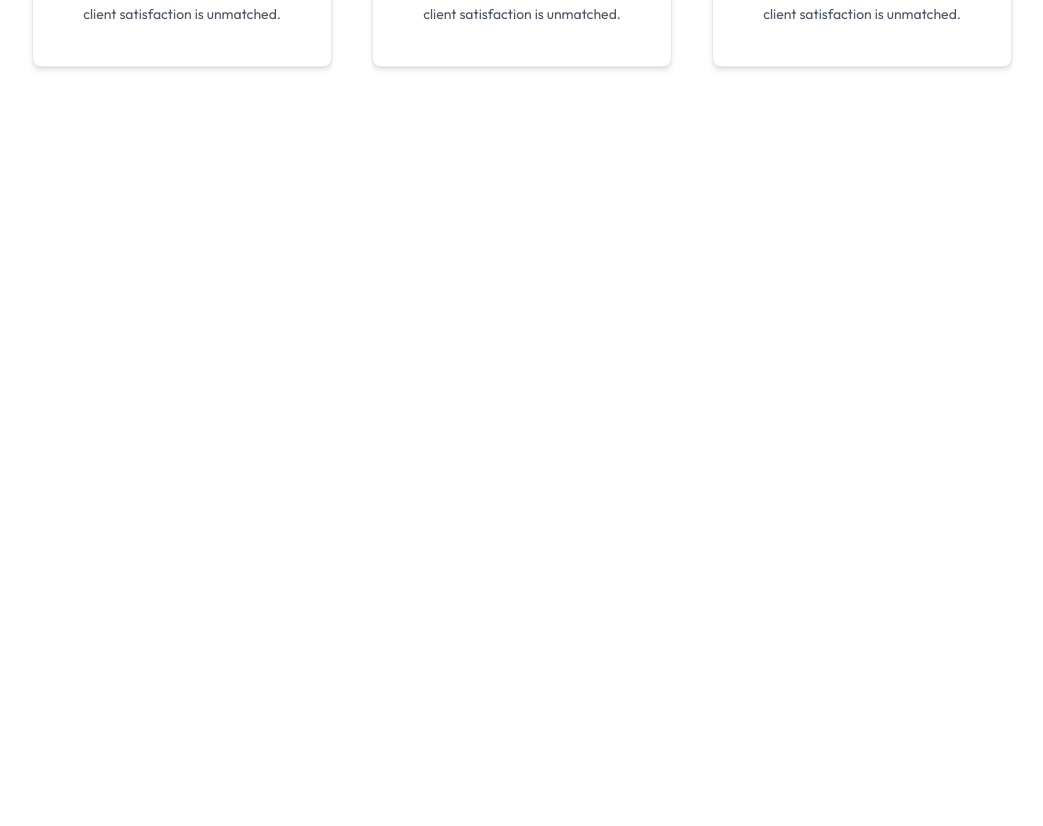
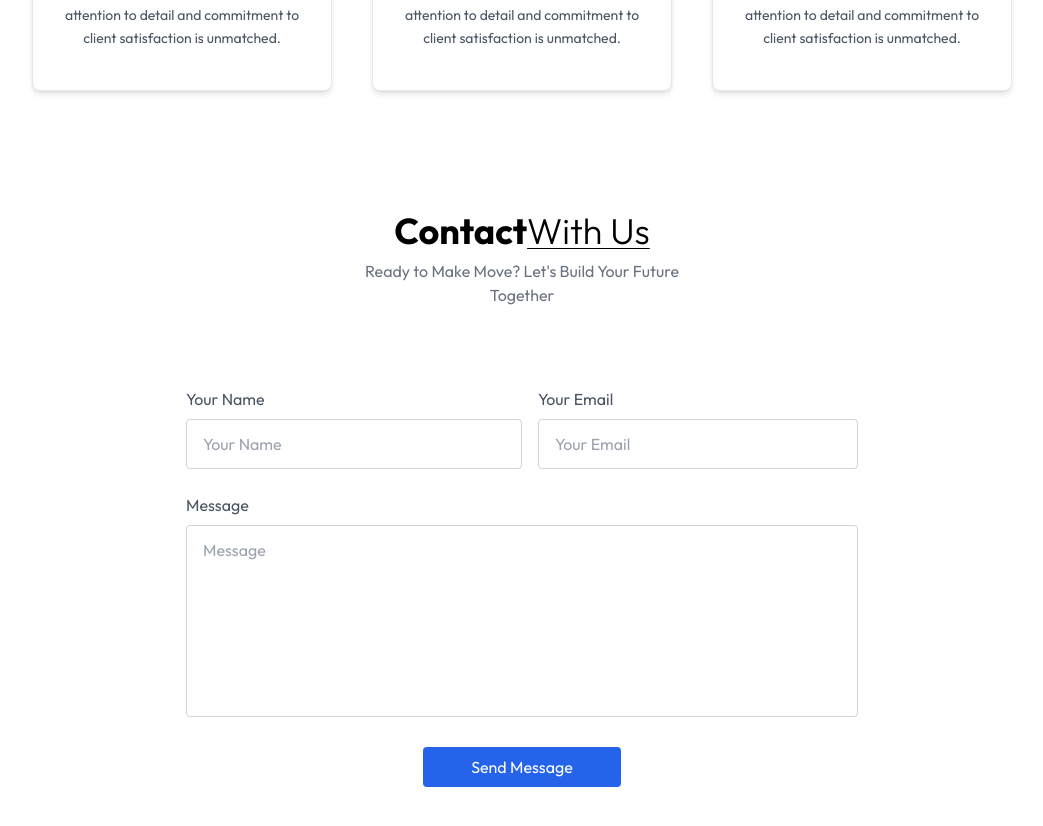
Before and after one commit to LelumAk12/real-estate-website, a React (Vite) app: page / in a window 1280 px wide. Shown: the part 2920-3746 px from the top of the page, without its empty margins (118-1161 px from the left). Before the commit the page ends 3027 px from the top, so only its background shows below. Built offline with nearby package versions, Linux system fonts and the light colour scheme.

Commit message:
Contact UI

```diff
--- a/index.html
+++ b/index.html
@@ -1,5 +1,5 @@
 <!DOCTYPE html>
-<html lang="en">
+<html lang="en" class="scroll-smooth">
   <head>
     <meta charset="UTF-8" />
     <link rel="icon" type="image/svg+xml" href="/favicon.svg" />
--- a/package.json
+++ b/package.json
@@ -11,7 +11,8 @@
   },
   "dependencies": {
     "react": "^19.1.0",
-    "react-dom": "^19.1.0"
+    "react-dom": "^19.1.0",
+    "react-toastify": "^11.0.5"
   },
   "devDependencies": {
     "@eslint/js": "^9.29.0",
--- a/src/App.jsx
+++ b/src/App.jsx
@@ -3,15 +3,19 @@
 import About from './Components/About'
 import Projects from './Components/Projects'
 import Testimonials from './Components/Testimonials'
+import Contact from './Components/Contact'
+import { ToastContainer } from "react-toastify";
+import 'react-toastify/dist/ReactToastify.css';
 
 const App = () => {
   return (
     <div className='w-full overflow-hidden'>
-
+      <ToastContainer />
       <Header />
       <About />
       <Projects />
       <Testimonials />
+      <Contact />
     </div>
   )
 }
--- /dev/null
+++ b/src/Components/Contact.jsx
@@ -0,0 +1,78 @@
+import React from "react";
+import { toast } from "react-toastify";
+
+const Contact = () => {
+    const [result, setResult] = React.useState("");
+
+    const onSubmit = async (event) => {
+      event.preventDefault();
+      setResult("Sending....");
+      const formData = new FormData(event.target);
+
+      formData.append("access_key", "e6cae56a-8fdd-4ed3-8f29-1f9fd61cc0e6");
+
+      const response = await fetch("https://api.web3forms.com/submit", {
+        method: "POST",
+        body: formData,
+      });
+
+      const data = await response.json();
+
+      if (data.success) {
+        setResult("");
+        toast.success("Form Submitted successfully!");
+        event.target.reset();
+      } else {
+        console.log("Error", data);
+        toast.error(data.message);
+        setResult(data.message);
+      }
+    };
+  return (
+    <div
+      className="text-center p-6 py-20 lg:px-32 w-full overflow-hidden"
+      id="Contact"
+    >
+      <h1 className="text-2xl sm:text-4xl font-bold mb-2 text-center">
+        Contact
+        <span className="underline underline-offset-4 decoration-1 under font-light">
+          With Us
+        </span>
+      </h1>
+      <p className="text-center text-gray-500 mb-12 max-w-80 mx-auto">
+        Ready to Make Move? Let's Build Your Future Together
+      </p>
+      <form onSubmit={onSubmit} className="max-w-2xl mx-auto text-gray-600 py-8">
+        <div className="flex flex-wrap">
+          <div className="w-full md:w-1/2 text-left">
+            Your Name
+            <input
+              className="w-full border border-gray-300 rounded py-3 px-4 mt-2"
+              type="text"
+              name="Name"
+              placeholder="Your Name"
+              required
+            />
+          </div>
+          <div className="w-full md:w-1/2 text-left md:pl-4">
+            Your Email
+            <input
+              className="w-full border border-gray-300 rounded py-3 px-4 mt-2"
+              type="email"
+              name="Email"
+              placeholder="Your Email"
+              required
+            />
+          </div>
+        </div>
+        <div className="my-6 text-left">
+            Message
+          <textarea className="w-full border border-gray-300 rounded py-3 px-4 mt-2 h-48 resize-none" name="Message" placeholder="Message" required></textarea>
+        </div>
+        <button className="bg-blue-600 text-white py-2 px-12 mb-10 rounded">{result ? result :"Send Message"}</button>
+      </form>
+    </div>
+  );
+};
+
+export default Contact;
--- a/src/Components/Testimonials.jsx
+++ b/src/Components/Testimonials.jsx
@@ -8,12 +8,12 @@
       id="Testimonials"
     >
       <h1 className="text-2xl sm:text-4xl font-bold mb-2 text-center">
-        Customer{" "}
+        Customer
         <span className="underline underline-offset-4 decoration-1 font-light">
           Testimonials
         </span>
       </h1>
-      <p className="text-center text-gray-500 mb-12 max-w-md mx-auto">
+      <p className="text-center text-gray-500 mb-12 max-w-80 mx-auto">
         Real Stories from Those Who Found Home With Us
       </p>
 
```
Also changed, not shown: 1 other file (tests, documents, lock files or other folders).
